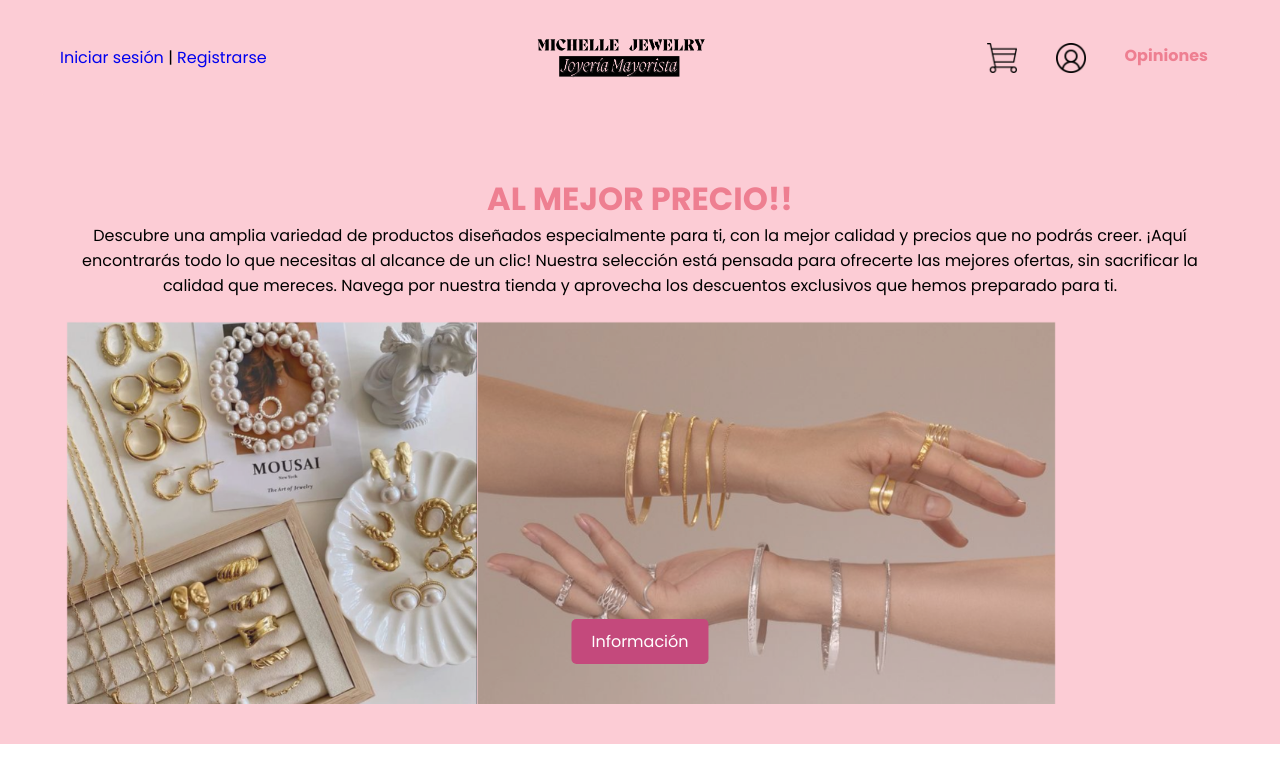
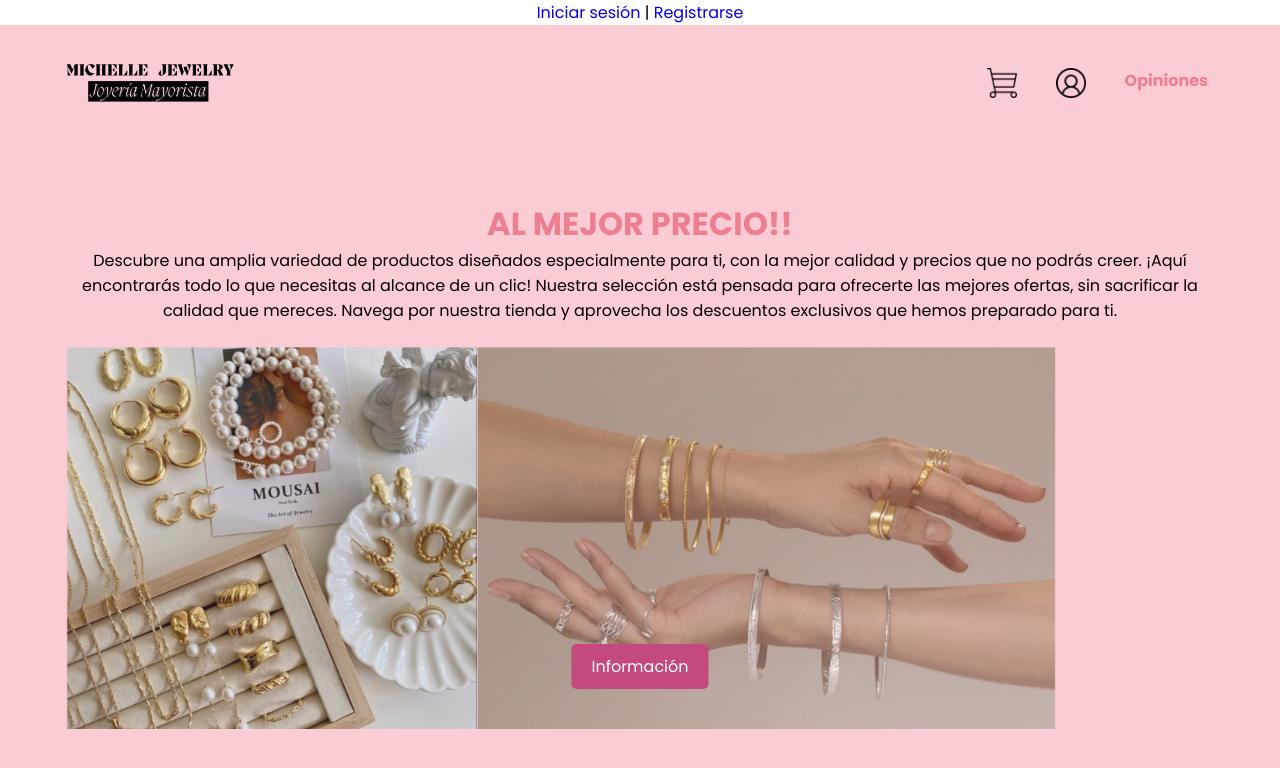
Before and after one commit to arizabaloivonne-del/mi-proyecto, a Django app: page / in a window 1280 px wide. Shown: the top 768 px of the page. Run offline with Django 5.2, Linux system fonts and the light colour scheme.

Commit message:
Corrijo estructura del menú rosa y acomodo sesión en index.html y estilos_v2.css

```diff
--- a/templates/index.html
+++ b/templates/index.html
@@ -7,9 +7,10 @@
     <link rel="stylesheet" href="{% static 'css/estilos_v2.css' %}">
 </head>
 <body>
-    <header class="header">
-        <div class="menu container">
-            <p id="usuario-sesion">
+
+    <!-- Bloque de sesión arriba del header -->
+    <div class="usuario-sesion container">
+        <p>
             {% if user.is_authenticated %}
                 Bienvenido, {{ user.username }} |
                 <form method="post" action="{% url 'logout' %}" style="display:inline;">
@@ -19,10 +20,12 @@
             {% else %}
                 <a href="{% url 'login' %}">Iniciar sesión</a> |
                 <a href="{% url 'crear_cuenta' %}">Registrarse</a>
-
             {% endif %}
         </p>
+    </div>
 
+    <header class="header">
+        <div class="menu container">
             <a href="#" class="logo">
                 <img src="{% static 'imagenes/logo2.PNG' %}" alt="Logo del sitio web">
             </a>
@@ -32,7 +35,6 @@
                     <li><a href="{% url 'ver_carrito' %}"><img src="{% static 'imagenes/imagen6.png' %}" alt="carrito"></a></li>
                     <li><a href="{% url 'crear_cuenta' %}"><img src="{% static 'imagenes/imagen9.png' %}" alt="registro"></a></li>
                     <li><a href="{% url 'opinion' %}">Opiniones</a></li>
-
                 </ul>
             </nav>
         </div>
@@ -50,11 +52,11 @@
             <div class="header-img">
                 <img src="{% static 'imagenes/imagen8.png' %}" alt="imgproducto">
                 <a href="{% url 'informacion' %}" class="btn-1">Información</a>
-
             </div>
         </div>
     </header>
 
+    <!-- Catálogo -->
     <section class="m-content container">
         <a href="{% url 'collares' %}"><img src="{% static 'imagenes/imagen2.jpg' %}" alt="collares"></a>
         <a href="{% url 'anillos' %}"><img src="{% static 'imagenes/imagen3.jpg' %}" alt="anillos"></a>
@@ -62,6 +64,7 @@
         <a href="{% url 'pulseras' %}"><img src="{% static 'imagenes/imagen5.jpg' %}" alt="pulseras"></a>
     </section>
 
+    <!-- Footer -->
     <footer>
         <div class="footer-links">
             <ul class="horizontal-links">
```
Lines whose indentation alone changed are shown as unchanged.
